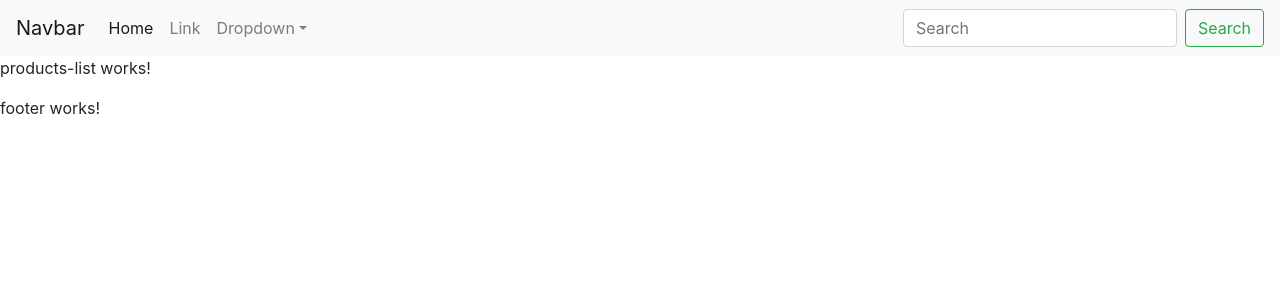
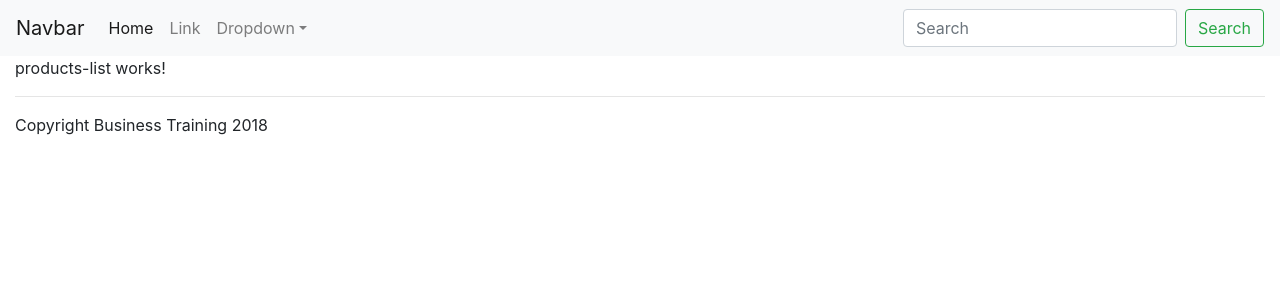
Before and after one commit to msalim23/ITFinder_FrontEnd, an Angular app: page / in a window 1280 px wide. Shown: the top 300 px of the page. Built offline with nearby package versions, Linux system fonts and the light colour scheme.

Commit message:
ajout du component footer

```diff
--- a/src/app/app.component.html
+++ b/src/app/app.component.html
@@ -1,3 +1,5 @@
 <app-header></app-header>
+<div class="container-fluid">
 <app-products-list></app-products-list>
 <app-footer></app-footer>
+</div>
--- a/src/app/footer/footer.component.html
+++ b/src/app/footer/footer.component.html
@@ -1,3 +1,2 @@
-<p>
-  footer works!
-</p>
+<hr>
+Copyright Business Training 2018
```
